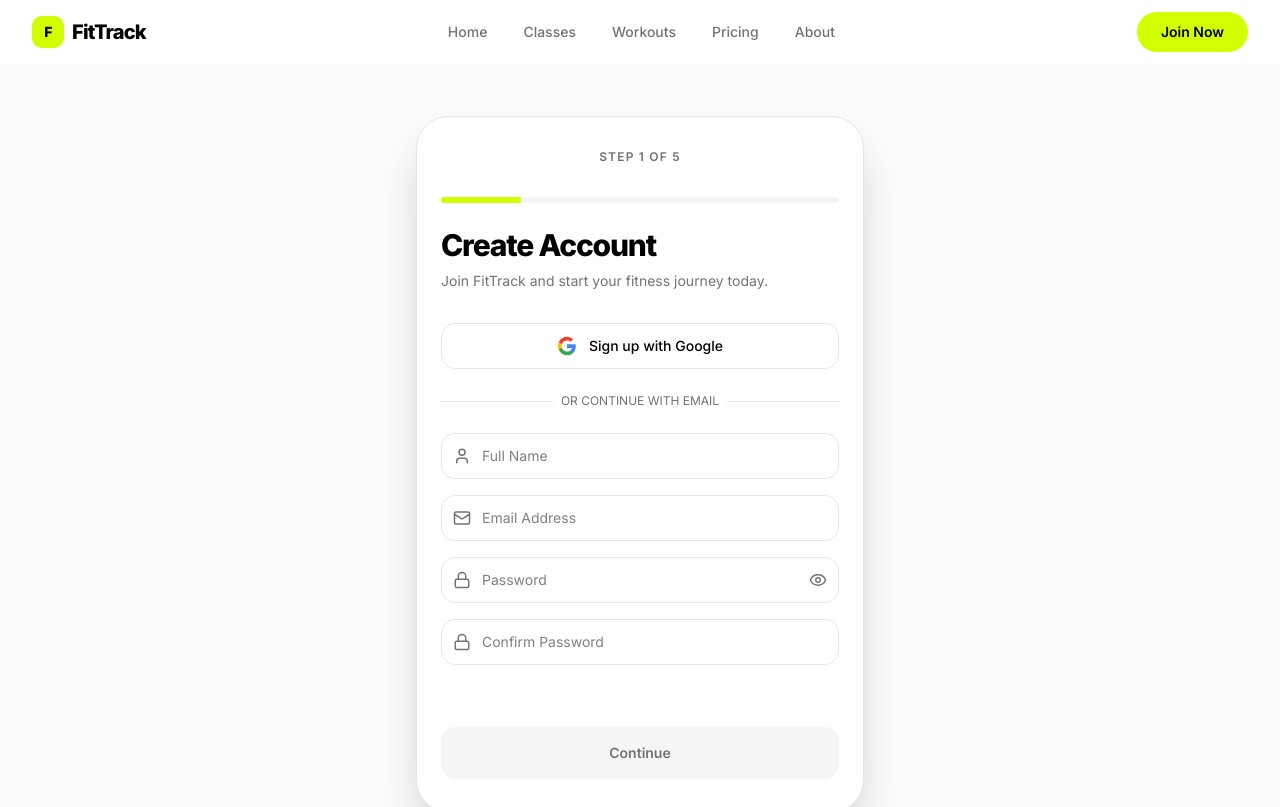
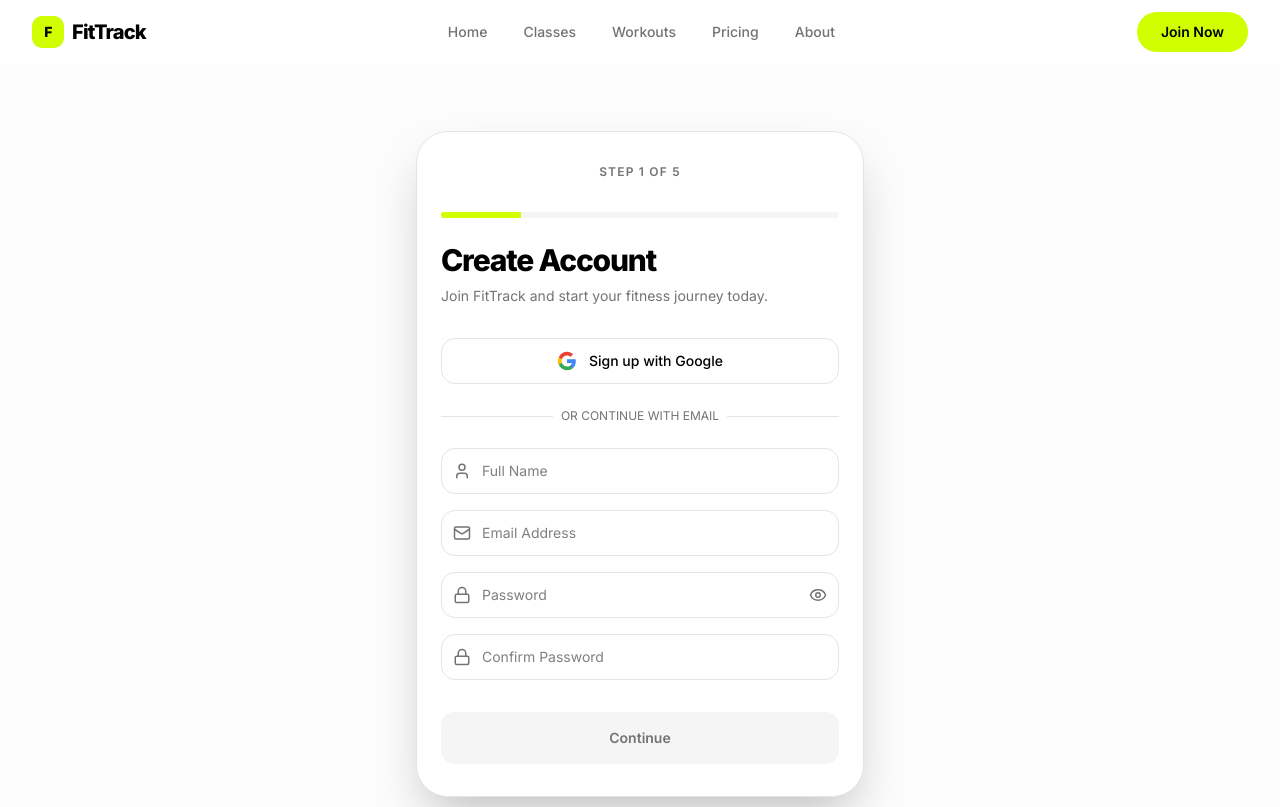
Before and after one commit to yash-rana0101/fittrack-client, a Next.js app: page /join in a window 1280 px wide. Shown: the top 807 px of the page. Built offline with nearby package versions, Linux system fonts and the light colour scheme.

Commit message:
feat: implement OnboardingContainer with step-based navigation and slide animations

```diff
--- a/components/onboarding/OnboardingContainer.tsx
+++ b/components/onboarding/OnboardingContainer.tsx
@@ -77,7 +77,7 @@ export function OnboardingContainer() {
         </header>
 
         {/* Step Content Area */}
-        <div className="relative h-[600px] px-6 pb-8 pt-4">
+        <div className="relative px-6 pb-8 pt-4">
           <AnimatePresence mode="wait" custom={direction}>
             <motion.div
               key={activeStep}
@@ -87,7 +87,7 @@ export function OnboardingContainer() {
               animate="center"
               exit="exit"
               transition={{ duration: 0.4, ease: [0.22, 1, 0.36, 1] }}
-              className="absolute inset-x-6 bottom-8 top-4"
+              className="flex flex-col min-h-[400px]"
             >
               {renderStep()}
             </motion.div>
```
